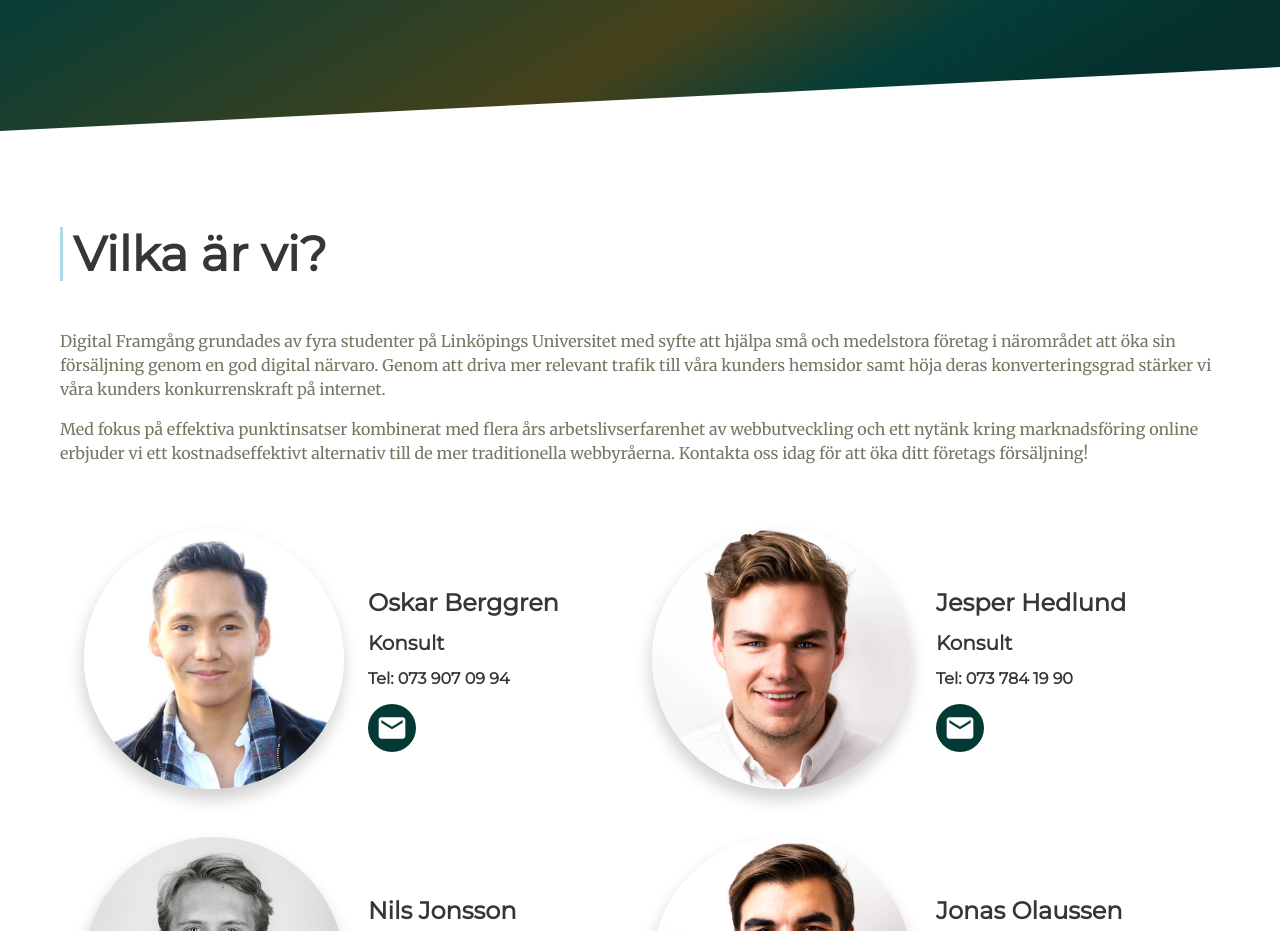
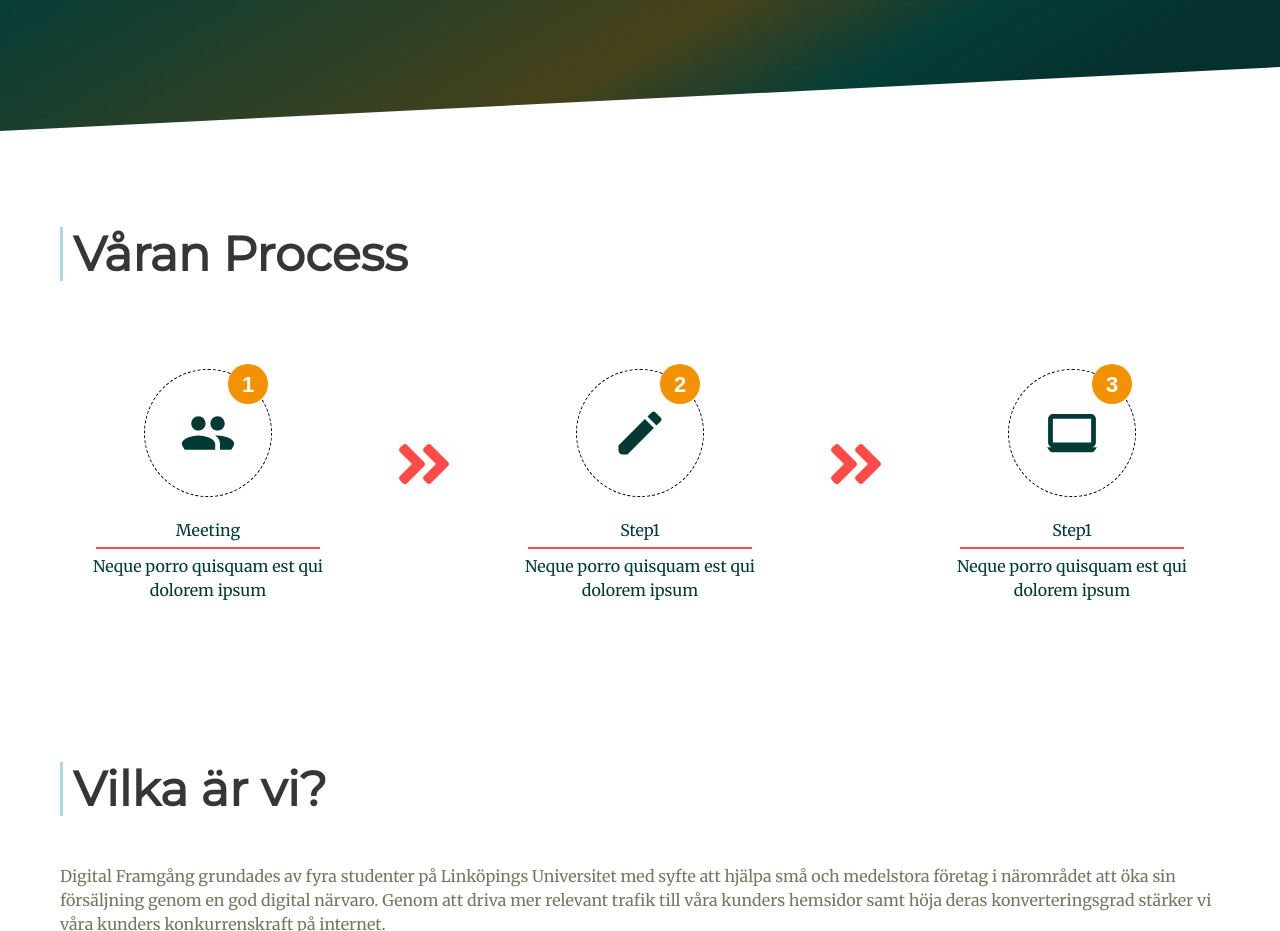
Before and after one commit to codebyjonas/digitalframgang.com, a React (Create React App) app: page / in a window 1280 px wide. Shown: the part 3660-4591 px from the top of the page. Built offline with nearby package versions, Linux system fonts and the light colour scheme.

Commit message:
process page

```diff
--- a/src/App.js
+++ b/src/App.js
@@ -10,6 +10,7 @@ import SubHero from './components/SubHero'
 import Contact from './components/Contact'
 import PriceInfo from './components/PriceInfo'
 import References from './components/References'
+import OurProcess from './components/OurProcess'
 
 const App = () => (
     <>
@@ -19,6 +20,7 @@ const App = () => (
         <Why />
         <References />
         <SubHero />
+        <OurProcess/>
         <AboutUs />
         <PriceInfo></PriceInfo>
         <Contact />
--- a/src/App.scss
+++ b/src/App.scss
@@ -15,6 +15,7 @@ $orange: #f39200;
 $orange-light: #ffa319c9;
 $blue-light: #d3f4fd;
 $grey-light-light: #efefef;
+$red: #FE4A49;
 
 // Update Bulma's global variables
 $family-sans-serif: 'Merriweather', sans-serif;
@@ -71,6 +72,7 @@ $border-radius: 3px;
 @import './style/subhero';
 @import './style/price-info';
 @import './style/footer';
+@import './style/our-process';
 @import './style/subComponents/reference';
 @import './style/subComponents/skewed-divider';
 
--- /dev/null
+++ b/src/components/OurProcess.js
@@ -0,0 +1,56 @@
+import React from 'react'
+import { MdPeople, MdModeEdit, MdInsertDriveFile, MdComputer} from 'react-icons/md'
+import { FaAngleDoubleRight } from 'react-icons/fa'
+
+const OurProcess = () => (
+    <section id="our-process" className="section is-medium">
+        <div className="container">
+            <div>
+                <h1 className="title is-1 has-blue-sidebar">Våran Process</h1>
+            </div>
+            <div id="process-steps" className="columns">
+                <div className="process-step column is-one-quarter">
+                    <div className="orange-number">
+                        1
+                    </div>
+                    <div className="icon-frame">
+                        <MdPeople className='process-icon'/>
+                    </div>
+                    <h3 className="step-title">Meeting</h3>
+                    <p>Neque porro quisquam est qui dolorem ipsum </p>
+                </div>
+                <div className="process-arrow column">
+                    <FaAngleDoubleRight/>
+                </div>
+                <div className="process-step column is-one-quarter">
+                    <div className="orange-number">
+                        2
+                    </div>
+                    <div className="icon-frame">
+                        <MdModeEdit className='process-icon'/>
+                    </div>
+                    <h3 className="step-title">Step1</h3>
+                    <p>Neque porro quisquam est qui dolorem ipsum </p>
+                </div>
+
+                <div className="process-arrow column">
+                    <FaAngleDoubleRight/>
+                </div>
+
+                <div className="process-step column is-one-quarter">
+                    <div className="orange-number">
+                        3
+                    </div>
+                    <div className="icon-frame">
+                        <MdComputer className='process-icon'/>
+                    </div>
+                    <h3 className="step-title">Step1</h3>
+                    <p>Neque porro quisquam est qui dolorem ipsum </p>
+                </div>
+            </div>
+
+        </div>
+    </section>
+)
+
+export default OurProcess
--- /dev/null
+++ b/src/style/our-process.scss
@@ -0,0 +1,52 @@
+#process-steps {
+    align-items: center;
+    padding-left: 1em;
+    padding-right: 1em;
+}
+
+@media screen and (min-width: 1024px){
+    #our-process .container {
+        max-width: 1160px;
+    }
+}
+
+.process-step{
+    text-align: center;
+    color: $green;
+}
+.step-title{
+    border-bottom: 2px solid $red;
+    margin: 10px 20px 5px 20px;
+    padding: 5px;
+
+}
+
+.process-arrow{
+    font-size: 4em;
+    text-align: center;
+    color: $red;
+}
+
+.process-icon{
+    font-size: 8em;
+    border: 1px dashed black;
+    border-radius: 100%;
+    padding: 13%;
+    color: $green;
+}
+
+.orange-number{
+    position: relative;
+    display: inline-block;
+    border-radius: 50%;
+    top: 35px;
+    left: 40px;
+    width: 40px;
+    height: 40px;
+    padding: 8px;
+    background: #f39200;
+    color: white;
+    text-align: center;
+    font: 22px Arial, sans-serif;
+    font-weight: bold;
+}
```
